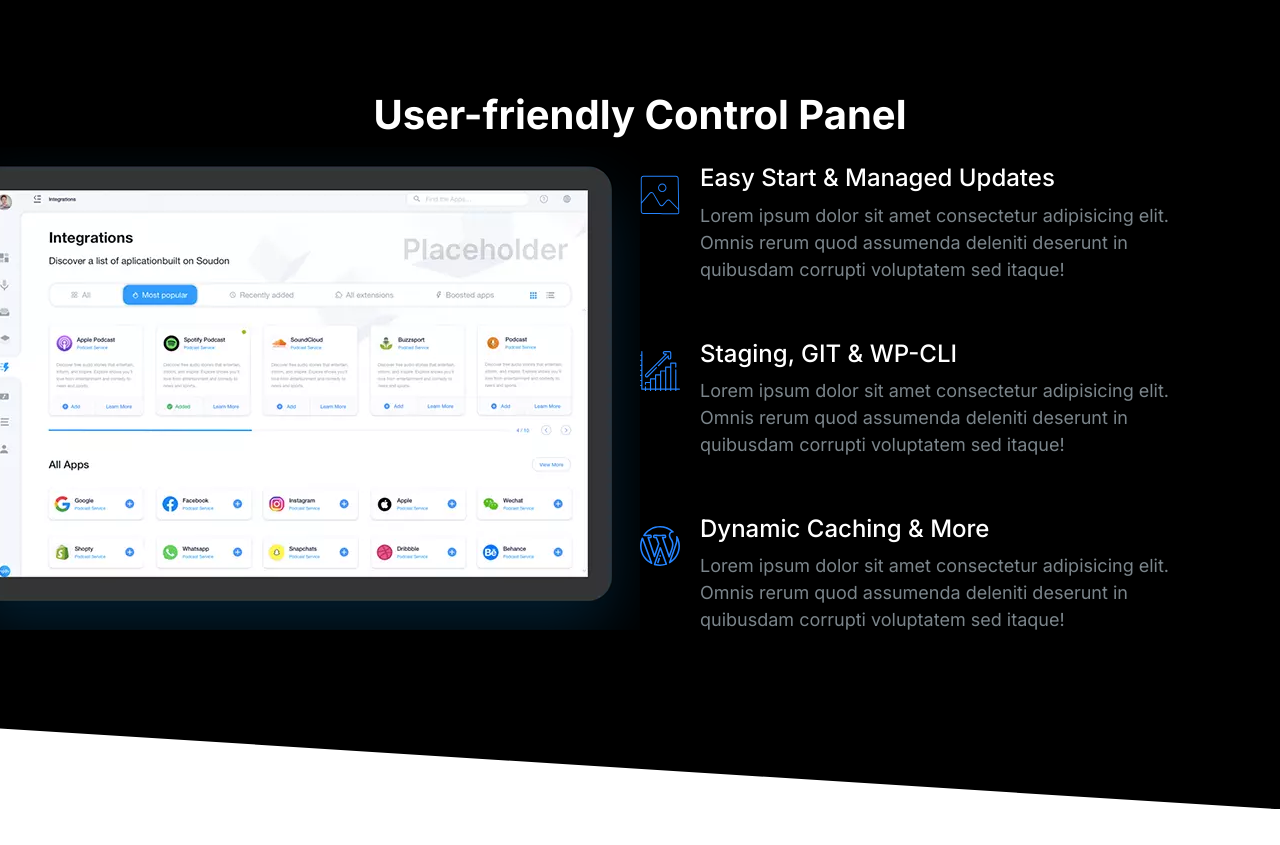
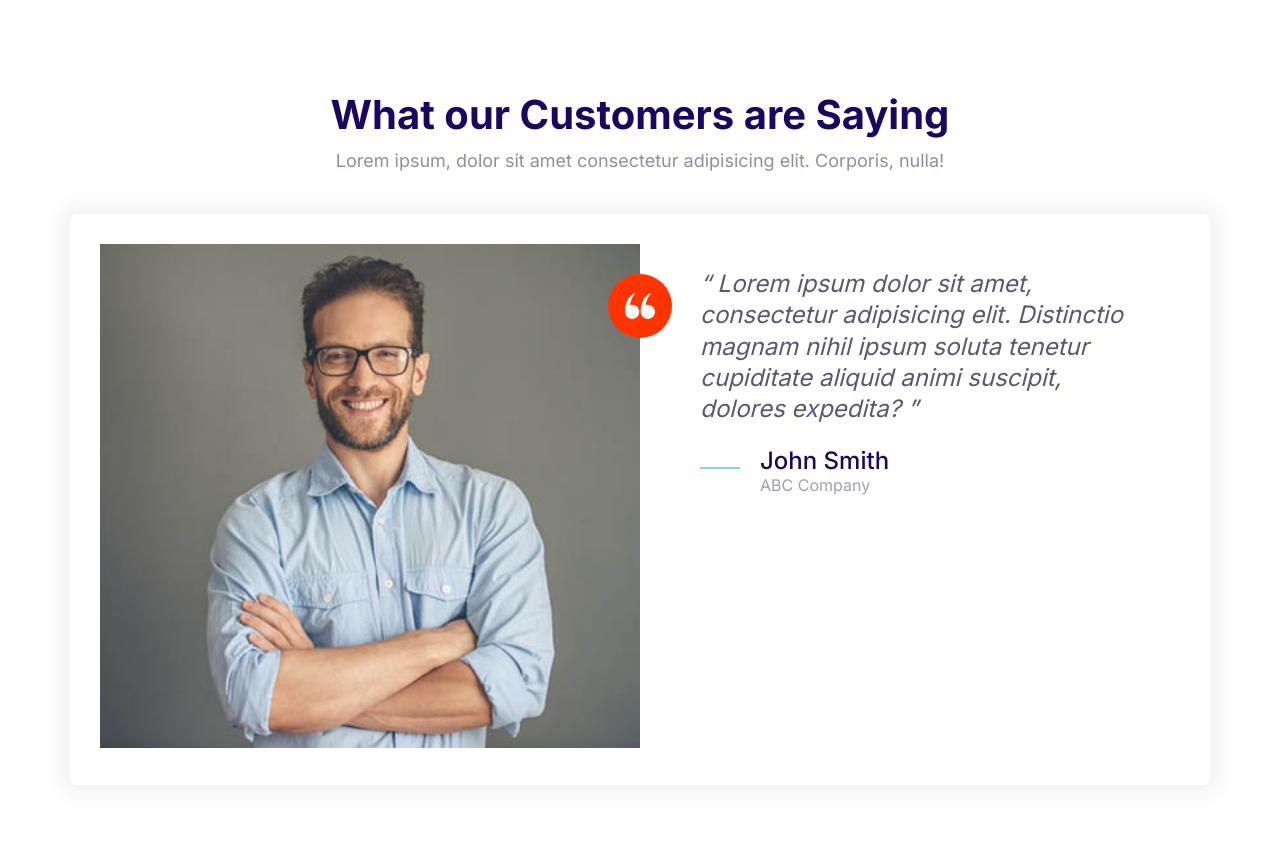
Before and after one commit to ShehryarAzhar/sherify, a plain HTML site: page index.html in a window 1280 px wide. Before the commit the page ends 809 px from the top, so only its background shows below. Drawn offline with Linux system fonts and the light colour scheme.

Commit message:
Build the testimonials block.

```diff
--- a/css/styles.css
+++ b/css/styles.css
@@ -613,6 +613,7 @@ a {
 
 .block__header {
   text-align: center;
+  margin-bottom: 4rem;
 }
 
 .block__heading {
--- a/index.html
+++ b/index.html
@@ -14,73 +14,50 @@
     <title>Document</title>
   </head>
   <body>
-    <section class="block block--dark block--skewed-right block-showcase">
+    <section class="block">
       <header class="block__header">
-        <h2>User-friendly Control Panel</h2>
+        <h2>What our Customers are Saying</h2>
+        <p>
+          Lorem ipsum, dolor sit amet consectetur adipisicing elit. Corporis,
+          nulla!
+        </p>
       </header>
-      <div class="container grid grid--1x2">
-        <picture class="block-showcase__image">
-          <source
-            type="image/webp"
-            srcset="images/ipad.webp 1x, images/ipad@2x.webp 2x" />
-          <source
-            type="image/png"
-            srcset="images/ipad.png 1x, images/ipad@2x.png 2x" />
-          <img src="images/ipad.png" alt=""
-        /></picture>
-        <ul class="list">
-          <li>
+      <div class="container">
+        <div class="card testimonial">
+          <div class="grid grid--1x2">
+            <div class="testimonial__image">
+              <img
+                src="images/testimonial.jpg"
+                alt="A happy, smiling customer"
+              />
+              <span class="icon-container icon-container--accent">
+                <svg class="icon icon--white icon--small">
+                  <use xlink:href="images/sprite.svg#quotes"></use>
+                </svg>
+              </span>
+            </div>
+            <blockquote class="quote">
+              <p class="quote__text">
+                Lorem ipsum dolor sit amet, consectetur adipisicing elit.
+                Distinctio magnam nihil ipsum soluta tenetur cupiditate aliquid
+                animi suscipit, dolores expedita?
+              </p>
+              <footer>
                 <div class="media">
                   <div class="media__image">
-                <svg class="icon icon--primary">
-                  <use xlink:href="images/sprite.svg#snap"></use>
+                    <svg class="icon icon--primary quote__line">
+                      <use xlink:href="images/sprite.svg#line"></use>
                     </svg>
                   </div>
                   <div class="media__body">
-                <h3 class="media__title">Easy Start & Managed Updates</h3>
-                <p>
-                  Lorem ipsum dolor sit amet consectetur adipisicing elit. Omnis
-                  rerum quod assumenda deleniti deserunt in quibusdam corrupti
-                  voluptatem sed itaque!
-                </p>
+                    <h3 class="media__title quote__author">John Smith</h3>
+                    <p class="quote__organization">ABC Company</p>
                   </div>
                 </div>
-          </li>
-          <li>
-            <div class="media">
-              <div class="media__image">
-                <svg class="icon icon--primary">
-                  <use xlink:href="images/sprite.svg#growth"></use>
-                </svg>
-              </div>
-              <div class="media__body">
-                <h3 class="media__title">Staging, GIT & WP-CLI</h3>
-                <p>
-                  Lorem ipsum dolor sit amet consectetur adipisicing elit. Omnis
-                  rerum quod assumenda deleniti deserunt in quibusdam corrupti
-                  voluptatem sed itaque!
-                </p>
+              </footer>
+            </blockquote>
           </div>
         </div>
-          </li>
-          <li>
-            <div class="media">
-              <div class="media__image">
-                <svg class="icon icon--primary">
-                  <use xlink:href="images/sprite.svg#wordpress"></use>
-                </svg>
-              </div>
-              <div class="media__body">
-                <h3 class="media__title">Dynamic Caching & More</h3>
-                <p>
-                  Lorem ipsum dolor sit amet consectetur adipisicing elit. Omnis
-                  rerum quod assumenda deleniti deserunt in quibusdam corrupti
-                  voluptatem sed itaque!
-                </p>
-              </div>
-            </div>
-          </li>
-        </ul>
       </div>
     </section>
     <script src="js/main.js"></script>
```
Also changed, not shown: components/testimonials-block.html (added, +42 -0 lines). Lines whose indentation alone changed are shown as unchanged.
